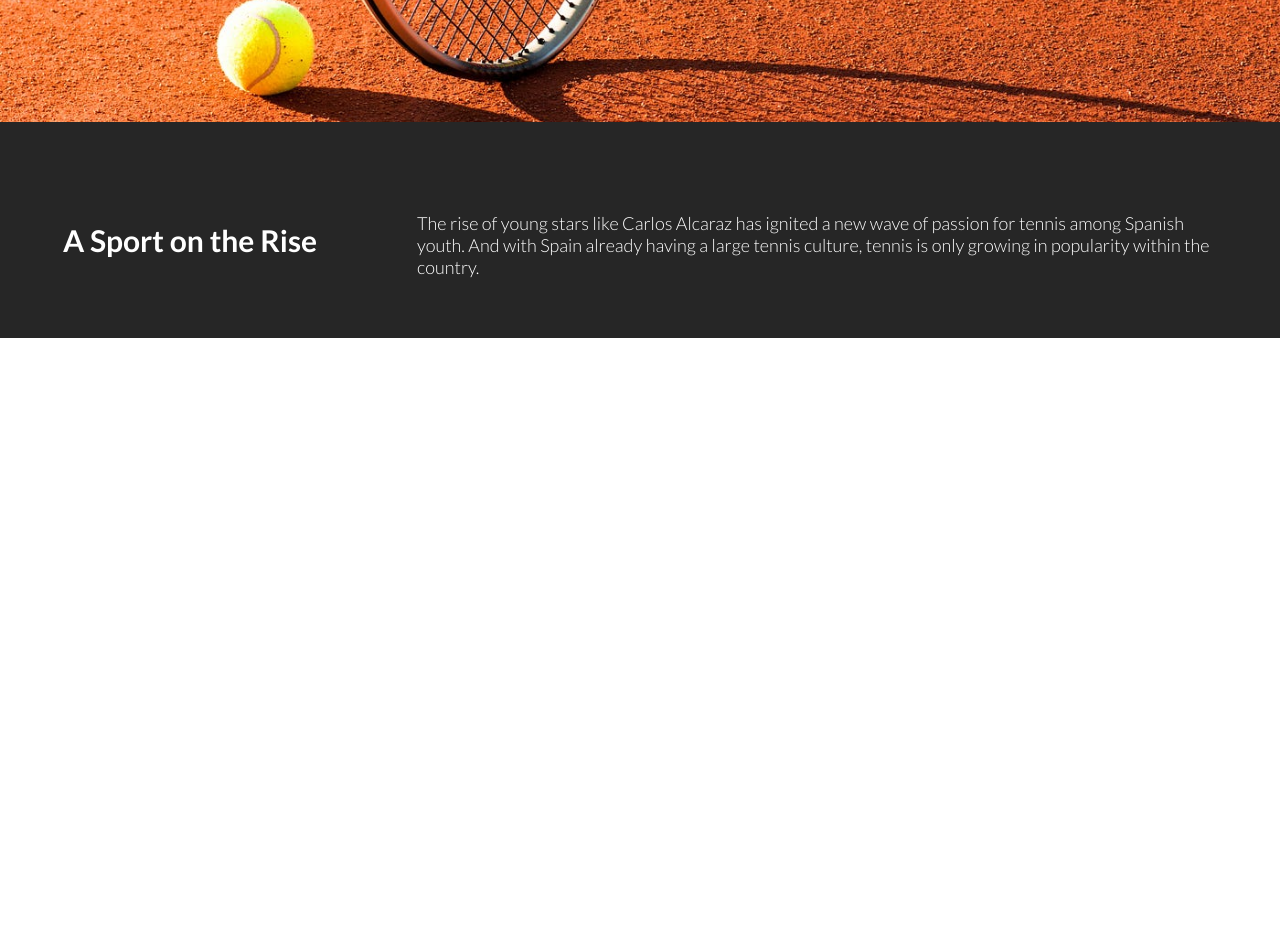
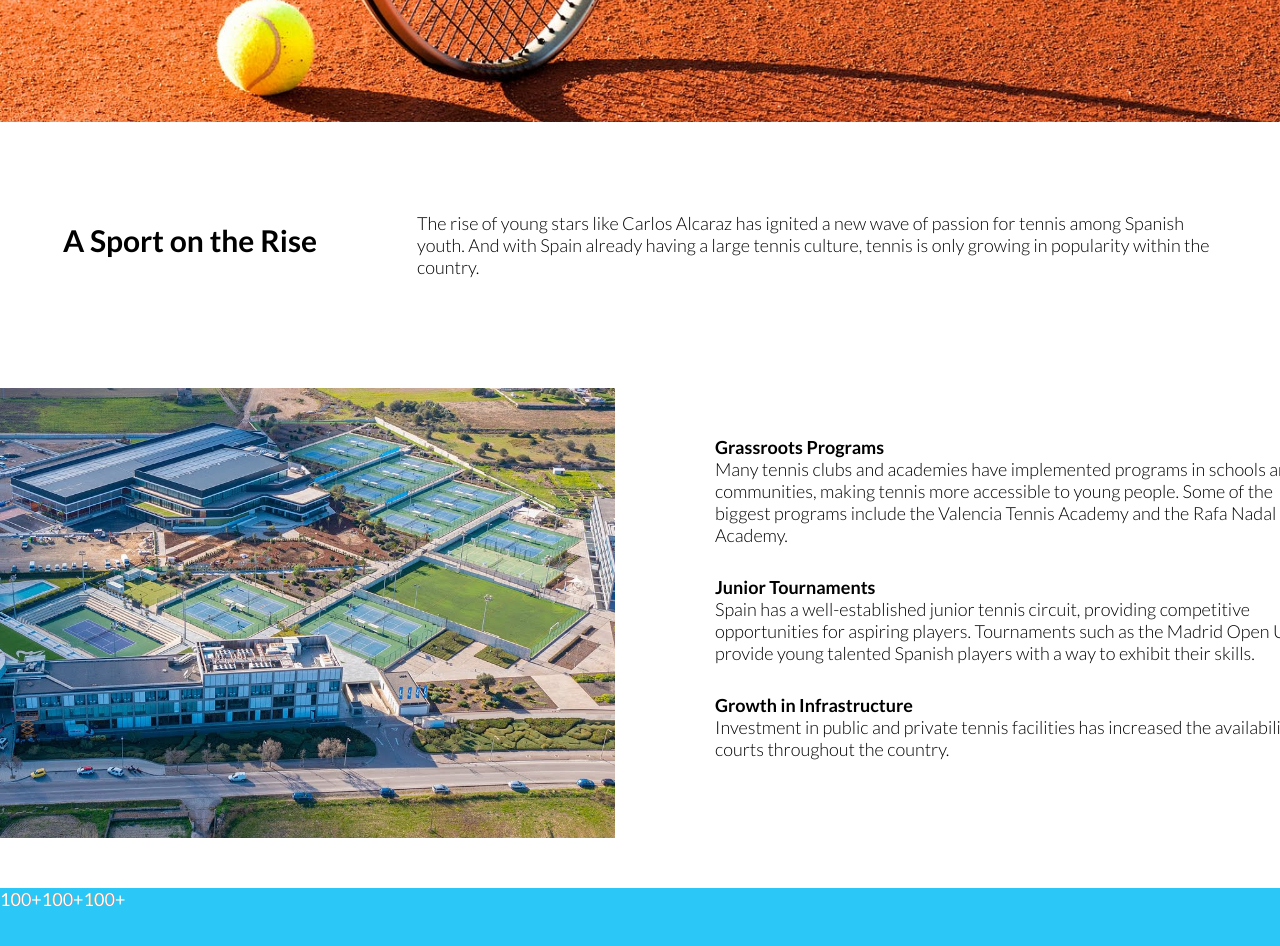
Before and after one commit to samarth212/Spanish-Enthusiasm-Project, a React (Vite) app in the folder SpainTennis/: page / in a window 1280 px wide. Shown: the part 4580-5526 px from the top of the page. Before the commit the page ends 4918 px from the top, so only its background shows below. Built offline with nearby package versions, Linux system fonts and the light colour scheme.

Commit message:
counter template

```diff
--- a/SpainTennis/package.json
+++ b/SpainTennis/package.json
@@ -11,8 +11,11 @@
   },
   "dependencies": {
     "react": "^18.2.0",
+    "react-countup": "^6.5.3",
     "react-dom": "^18.2.0",
-    "react-slideshow-image": "^4.3.1"
+    "react-intersection-observer": "^9.10.2",
+    "react-slideshow-image": "^4.3.1",
+    "react-visibility-sensor": "^5.1.1"
   },
   "devDependencies": {
     "@types/react": "^18.2.66",
--- /dev/null
+++ b/SpainTennis/src/Counter.jsx
@@ -0,0 +1,18 @@
+import React from 'react';
+import CountUp from 'react-countup';
+import { useInView } from 'react-intersection-observer';
+
+const Counter = ({ start, end, duration, unit}) => {
+    const { ref, inView } = useInView({
+        triggerOnce: true,
+        threshold: 0.1,
+    });
+
+    return (
+        <div ref={ref}>
+            {inView && <CountUp start={start} end={end} duration={duration} style={{color:"white"}}/>}{unit}
+        </div>
+    );
+};
+
+export default Counter;
--- a/SpainTennis/src/Rise.jsx
+++ b/SpainTennis/src/Rise.jsx
@@ -1,5 +1,6 @@
 import "./rise.css";
-
+import tennis from "./assets/images/tennis1.jpeg"
+import Counter from "./Counter";
 
 const Rise = () => {
 
@@ -11,7 +12,35 @@ const Rise = () => {
                     <h1>A Sport on the Rise</h1>
                     <p style={{width: "800px"}}>The rise of young stars like Carlos Alcaraz has ignited a new wave of passion for tennis among Spanish youth. And with Spain already having a large tennis culture, tennis is only growing in popularity within the country.</p>
             </div>
+
+            <div style={{display:"flex", alignItems:"center", marginTop:"50px", marginBottom:"50px"}}>
+
+                <img style={{width: "650px", height:"450px", objectFit:"cover"}} src={tennis} alt="" />
+
+                <div style={{marginLeft:"100px"}}>
+                    <p style={{fontWeight: "700", marginTop:"0", marginBottom:"0"}}>Grassroots Programs</p>
+                    <p style={{fontWeight: "300", marginTop:"0", marginBottom:"30px", width:"600px"}}>Many tennis clubs and academies have implemented programs in schools and communities, making tennis more accessible to young people. Some of the biggest programs include the Valencia Tennis Academy and the Rafa Nadal Academy.</p>
+
+                    <p style={{fontWeight: "700", marginTop:"0", marginBottom:"0"}}>Junior Tournaments</p>
+                    <p style={{fontWeight: "300", marginTop:"0", marginBottom:"30px", width:"600px"}}>Spain has a well-established junior tennis circuit, providing competitive opportunities for aspiring players. Tournaments such as the Madrid Open U18 provide young talented Spanish players with a way to exhibit their skills.</p>
+
+                    <p style={{fontWeight: "700", marginTop:"0", marginBottom:"0"}}>Growth in Infrastructure</p>
+                    <p style={{fontWeight: "300", marginTop:"0", marginBottom:"30px", width:"600px"}}>Investment in public and private tennis facilities has increased the availability of courts throughout the country.</p>
+                </div>
+
+
+            </div>
+
+            <div className="counter">
+                <Counter start={0} end={100} duration={2.5} unit="+"/>
+                <Counter start={0} end={100} duration={2.5} unit="+"/>
+                <Counter start={0} end={100} duration={2.5} unit="+"/>
+            </div>
+
+
         </div>
+
+
 
 
 
--- a/SpainTennis/src/rise.css
+++ b/SpainTennis/src/rise.css
@@ -5,9 +5,8 @@
     flex-direction: column;
     align-items: center;
     margin-bottom: 0;
-    color: white;
+    color: black;
     width: 100%;
-    background-color: rgb(38, 38, 38);
 }
 .section3 p{
     margin-bottom: 10px;
@@ -21,3 +20,11 @@
     margin-bottom: 0;
     margin-right: 100px;
 }
+
+.counter{
+    display: flex;
+    width: 100%;
+    height: 200px;
+    background-color: rgb(43, 199, 246);
+    color: white !important;
+}
```
Also changed, not shown: SpainTennis/src/assets/images/tennis1.jpeg (added), SpainTennis/src/counter.css (added), 1 other file (tests, documents, lock files or other folders).
